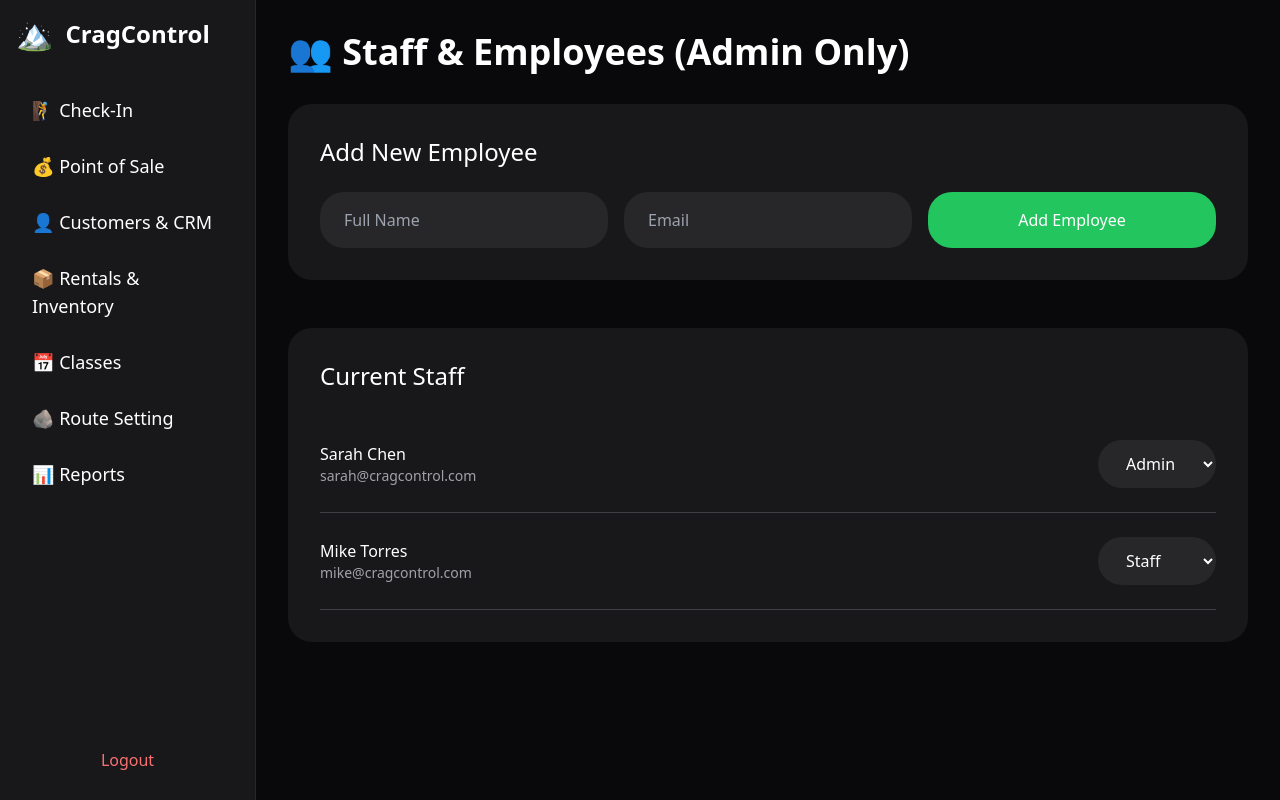
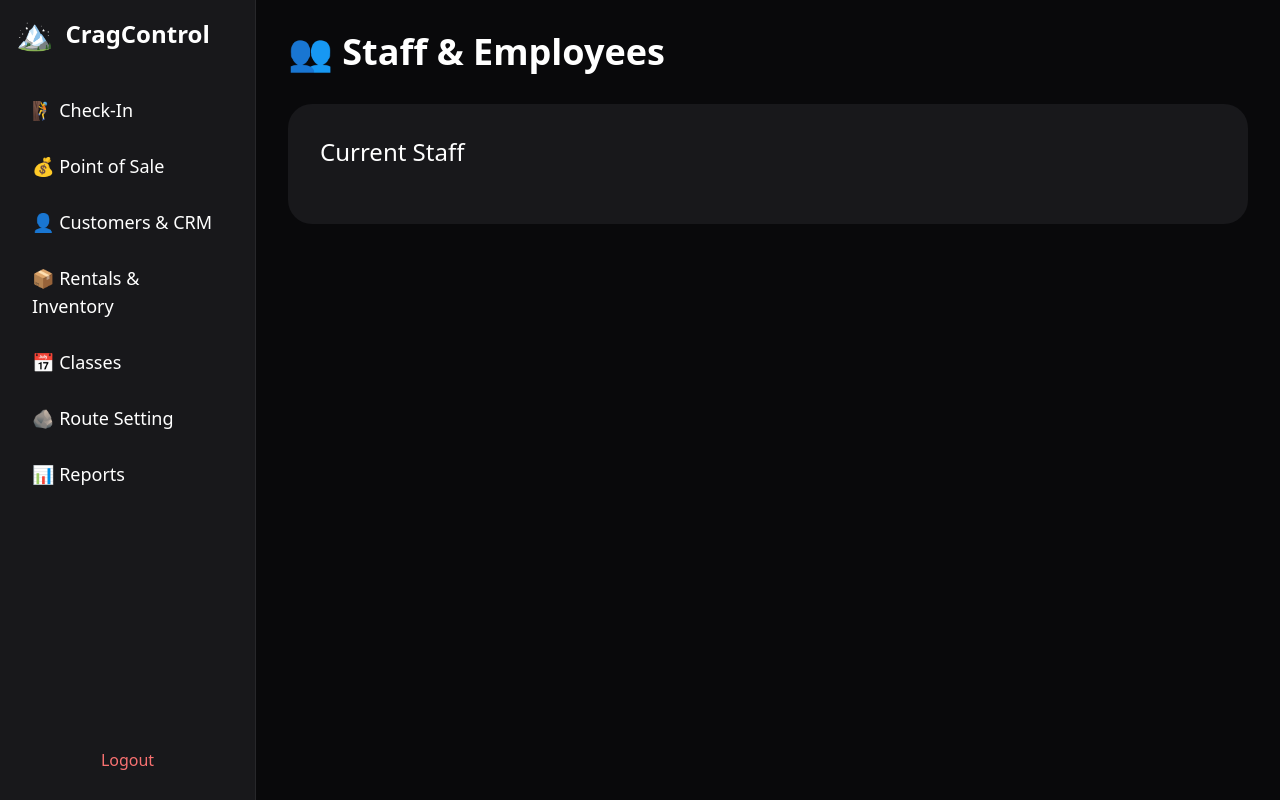
Before and after one commit to godacre/cragcontrol, a Next.js app: page /dashboard/staff in a window 1280 px wide. Built offline with nearby package versions, Linux system fonts and the light colour scheme; sample sign-in values are in the browser's storage.

Commit message:
Update page.tsx

```diff
--- a/app/dashboard/staff/page.tsx
+++ b/app/dashboard/staff/page.tsx
@@ -2,40 +2,71 @@
 import { useState, useEffect } from 'react';
 
 export default function Staff() {
-  const [staff, setStaff] = useState([
-    { id: 1, name: 'Sarah Chen', email: 'sarah@cragcontrol.com', role: 'admin' },
-    { id: 2, name: 'Mike Torres', email: 'mike@cragcontrol.com', role: 'staff' },
-  ]);
-  const [isAdmin, setIsAdmin] = useState(false);
-  const [newStaff, setNewStaff] = useState({ name: '', email: '', role: 'staff' });
+  const [staff, setStaff] = useState<any[]>([]);
+  const [isSuperAdmin, setIsSuperAdmin] = useState(false);
+  const [newStaffName, setNewStaffName] = useState('');
+  const [newStaffEmail, setNewStaffEmail] = useState('');
 
   useEffect(() => {
+    const saved = JSON.parse(localStorage.getItem('cragcontrol_staff') || '[]');
+    setStaff(saved);
     const role = localStorage.getItem('cragcontrol_role');
-    setIsAdmin(role === 'admin');
+    setIsSuperAdmin(role === 'superadmin');
   }, []);
 
+  const saveStaff = (newStaffList: any[]) => {
+    setStaff(newStaffList);
+    localStorage.setItem('cragcontrol_staff', JSON.stringify(newStaffList));
+  };
+
   const addEmployee = () => {
-    if (newStaff.name) {
-      setStaff([...staff, { id: Date.now(), ...newStaff }]);
-      setNewStaff({ name: '', email: '', role: 'staff' });
-    }
+    if (!newStaffName) return;
+    const newEmployee = {
+      id: Date.now(),
+      name: newStaffName,
+      email: newStaffEmail || '',
+      role: 'staff'
+    };
+    saveStaff([...staff, newEmployee]);
+    setNewStaffName('');
+    setNewStaffEmail('');
   };
 
   const changeRole = (id: number, newRole: string) => {
-    setStaff(staff.map(s => s.id === id ? { ...s, role: newRole } : s));
+    // Super admin cannot be demoted
+    const updated = staff.map(s =>
+      s.id === id ? { ...s, role: newRole } : s
+    );
+    saveStaff(updated);
+  };
+
+  const deleteEmployee = (id: number) => {
+    if (confirm('Delete this employee?')) {
+      saveStaff(staff.filter(s => s.id !== id));
+    }
   };
 
   return (
     <div>
-      <h1 className="text-4xl font-bold mb-8">👥 Staff & Employees {isAdmin && '(Admin Only)'}</h1>
+      <h1 className="text-4xl font-bold mb-8">👥 Staff &amp; Employees</h1>
 
-      {isAdmin && (
+      {isSuperAdmin && (
         <div className="bg-zinc-900 p-8 rounded-3xl mb-12">
           <h2 className="text-2xl mb-6">Add New Employee</h2>
-          <div className="grid grid-cols-3 gap-4">
-            <input value={newStaff.name} onChange={e => setNewStaff({...newStaff, name: e.target.value})} placeholder="Full Name" className="bg-zinc-800 px-6 py-4 rounded-3xl" />
-            <input value={newStaff.email} onChange={e => setNewStaff({...newStaff, email: e.target.value})} placeholder="Email" className="bg-zinc-800 px-6 py-4 rounded-3xl" />
-            <button onClick={addEmployee} className="bg-green-500 text-white py-4 rounded-3xl">Add Employee</button>
+          <div className="flex gap-4">
+            <input
+              value={newStaffName}
+              onChange={e => setNewStaffName(e.target.value)}
+              placeholder="Full Name"
+              className="flex-1 bg-zinc-800 px-6 py-4 rounded-3xl"
+            />
+            <input
+              value={newStaffEmail}
+              onChange={e => setNewStaffEmail(e.target.value)}
+              placeholder="Email (optional)"
+              className="flex-1 bg-zinc-800 px-6 py-4 rounded-3xl"
+            />
+            <button onClick={addEmployee} className="bg-green-500 px-10 py-4 rounded-3xl">Add</button>
           </div>
         </div>
       )}
@@ -48,15 +79,20 @@ export default function Staff() {
               <div className="font-medium">{s.name}</div>
               <div className="text-sm text-zinc-400">{s.email}</div>
             </div>
-            <div className="flex items-center gap-4">
+            <div className="flex items-center gap-6">
               <select
                 value={s.role}
                 onChange={e => changeRole(s.id, e.target.value)}
                 className="bg-zinc-800 px-6 py-3 rounded-3xl"
+                disabled={s.role === 'superadmin'}
               >
                 <option value="staff">Staff</option>
                 <option value="admin">Admin</option>
+                <option value="superadmin" disabled>Super Admin</option>
               </select>
+              {isSuperAdmin && s.role !== 'superadmin' && (
+                <button onClick={() => deleteEmployee(s.id)} className="text-red-400">Delete</button>
+              )}
             </div>
           </div>
         ))}
```
